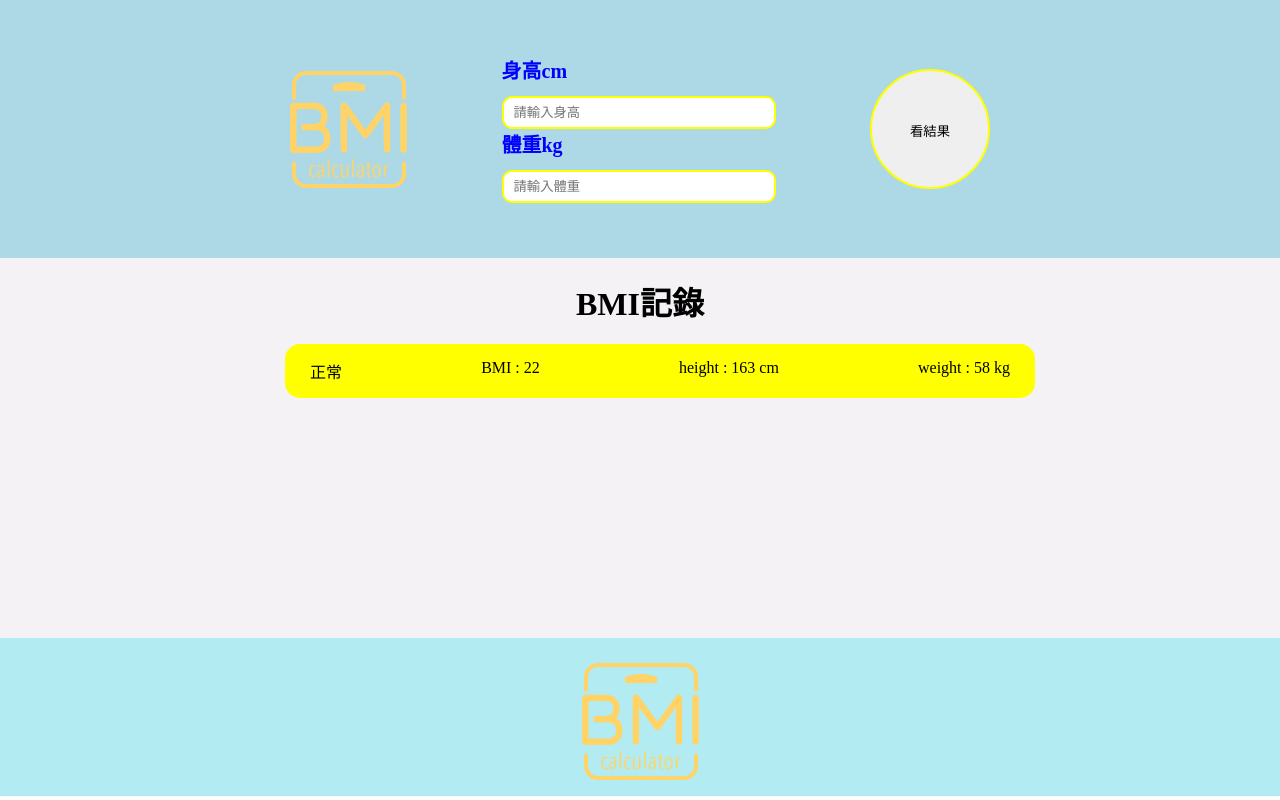
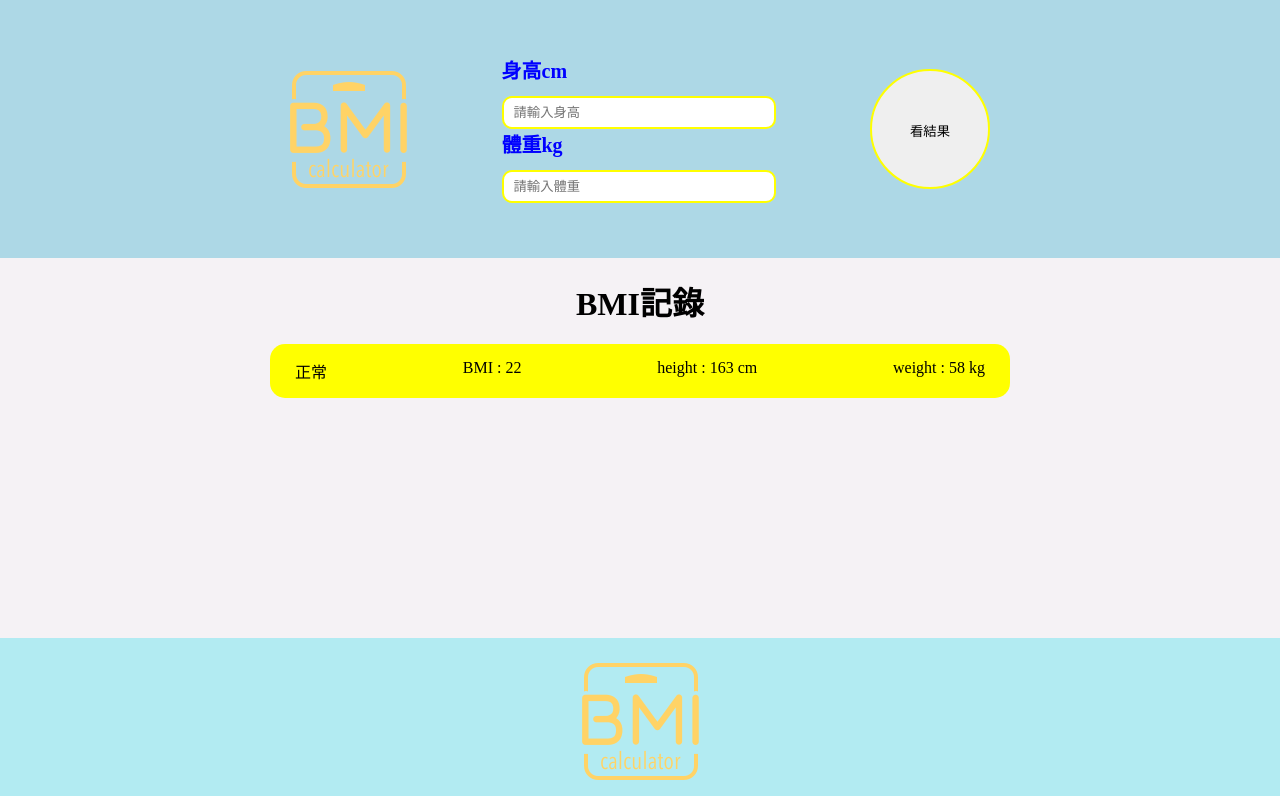
Before and after one commit to amberyj25/BMI-practice-Vue, a Vue app: page / in a window 1280 px wide. Built offline with nearby package versions, Linux system fonts and the light colour scheme.

Commit message:
update main ul and li style

```diff
--- a/src/App.vue
+++ b/src/App.vue
@@ -67,6 +67,7 @@ main h1{
 }
 main ul {
   margin:0;
+  padding:0;
 }
 footer{
   background-color:#B2EBF2;
--- a/src/components/bmiResult.vue
+++ b/src/components/bmiResult.vue
@@ -34,7 +34,7 @@ export default{
 
 <style scoped>
 li{
-  width: 700px;
+  width: 690px;
   display: flex;
   justify-content: space-between;
   margin: 0 auto 25px auto;
```
